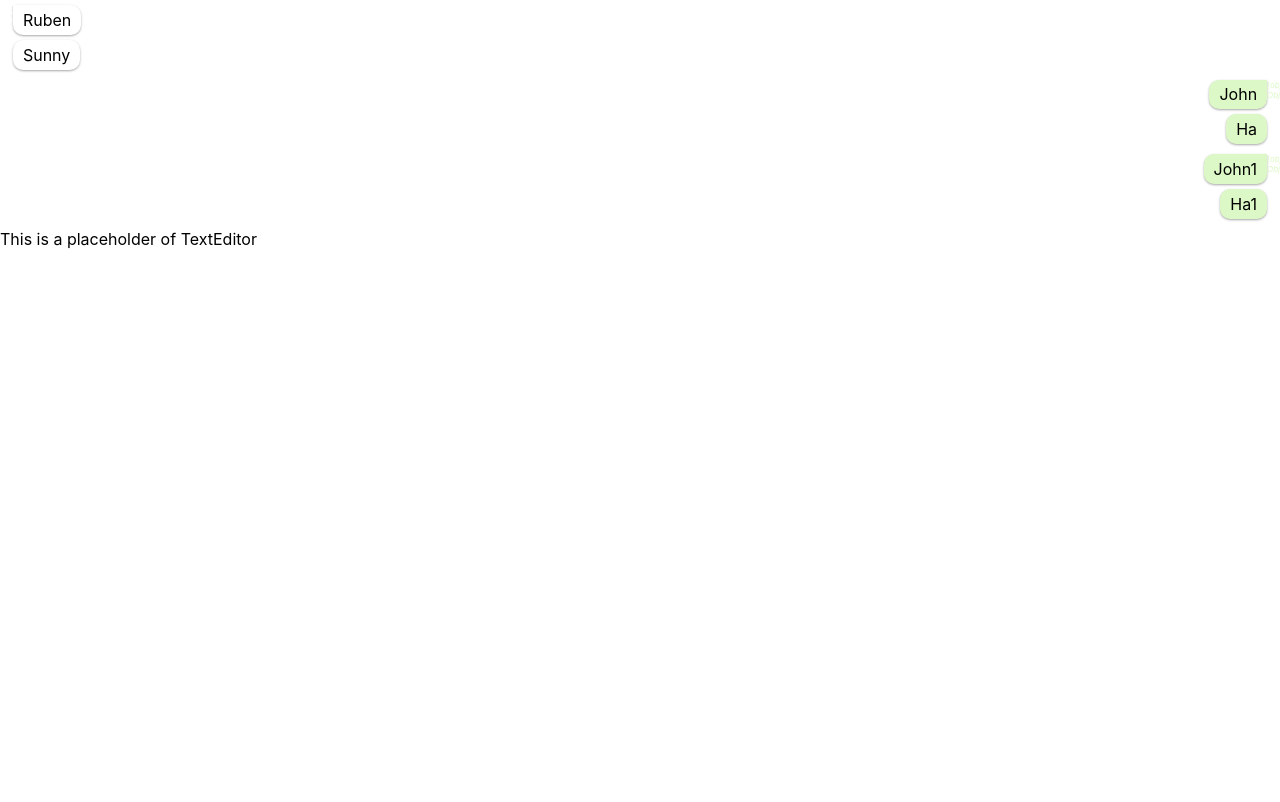
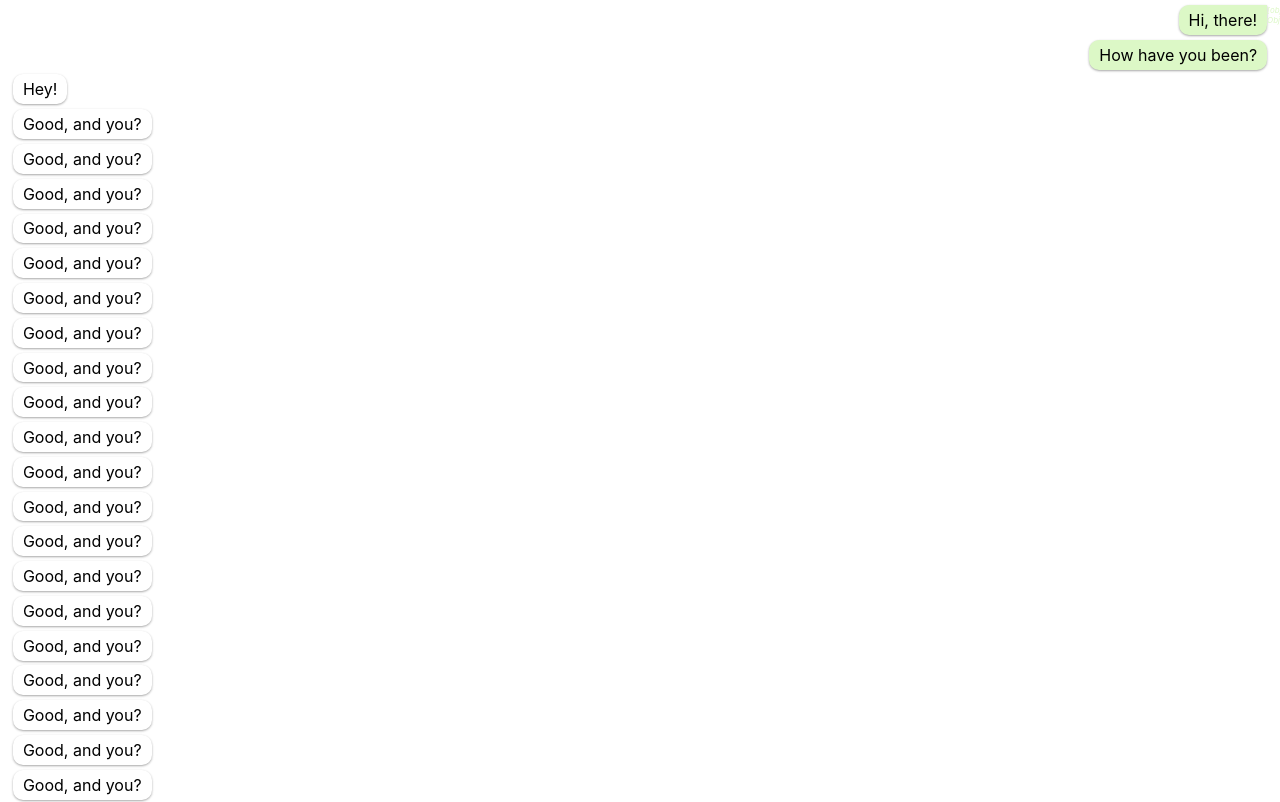
Before and after one commit to orangeflame/chatting-room-ui, a Next.js app: page / in a window 1280 px wide. Shown: the top 802 px of the page. Built offline with nearby package versions, Linux system fonts and the light colour scheme.

Commit message:
add some mock data in the conversation

```diff
--- a/modules/chat/components/Conversation/component.tsx
+++ b/modules/chat/components/Conversation/component.tsx
@@ -2,26 +2,30 @@ import * as React from "react";
 
 import { Bubble } from "modules/chat";
 
+const me = { id: "2" };
+const messages = [
+  { id: "1", from: "1", message: "Hi, there!" },
+  { id: "2", from: "1", message: "How have you been?" },
+  { id: "3", from: "2", message: "Hey!" },
+  { id: "4", from: "2", message: "Good, and you?" },
+];
+
+for (let i = 0; i < 50; i += 1) {
+  messages.push({ id: `${1000 + i}`, from: "2", message: "Good, and you?" });
+}
+
 const Conversation = () => (
   <div>
-    <Bubble from="left" tail separation="small">
-      Ruben
-    </Bubble>
-    <Bubble from="left" separation="big">
-      Sunny
-    </Bubble>
-    <Bubble from="right" tail separation="small">
-      John
-    </Bubble>
-    <Bubble from="right" separation="big">
-      Ha
-    </Bubble>
-    <Bubble from="right" tail separation="small">
-      John1
-    </Bubble>
-    <Bubble from="right" separation="big">
-      Ha1
-    </Bubble>
+    {messages.map((msg, index, msgs) => {
+      const from = msg.from === me.id ? "left" : "right";
+      const tail = index === 0;
+      const separation = index === msgs.length - 1 ? "big" : "small";
+      return (
+        <Bubble from={from} tail={tail} separation={separation}>
+          {msg.message}
+        </Bubble>
+      );
+    })}
   </div>
 );
 
--- a/pages/index.tsx
+++ b/pages/index.tsx
@@ -7,9 +7,7 @@ import { ThemeProvider, themes } from "modules/core/styles";
 export default () => (
   <ThemeProvider theme={themes.normal}>
     <App>
-      <div>
-        <Chat />
-      </div>
+      <Chat />
     </App>
   </ThemeProvider>
 );
```
